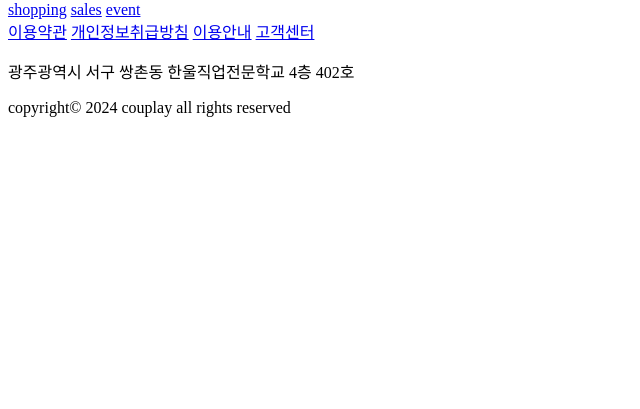
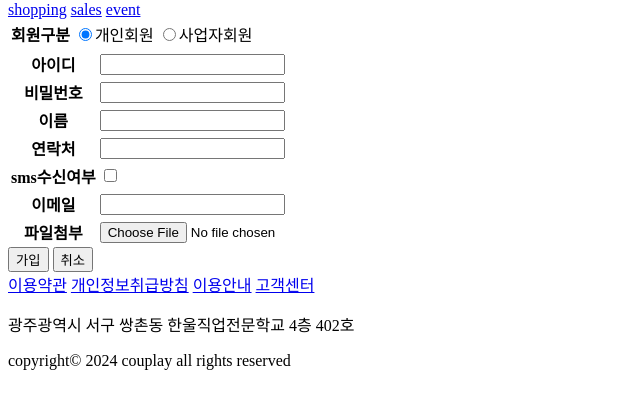
Before and after one commit to MunSeungJun/day4, a plain HTML site: page frontend/index.html in a window 1280 px wide. Shown: the part 135-544 px from the top of the page, without its empty margins (0-640 px from the left). Drawn offline with Linux system fonts and the light colour scheme.

Commit message:
html 기본 완성

```diff
--- a/frontend/index.html
+++ b/frontend/index.html
@@ -23,7 +23,57 @@
       </div>
     </div>
     <!-- /.hearder -->
-    <div class="main"></div>
+    <div class="main">
+      <form>
+        <div class="join-type">
+          <table>
+            <tr>
+              <th>회원구분</th>
+              <td>
+                <label>
+                  <input type="radio" name="gubun" checked />개인회원</label
+                >
+                <label> <input type="radio" name="gubun" />사업자회원</label>
+              </td>
+            </tr>
+          </table>
+        </div>
+        <div class="basic-info">
+          <table>
+            <tr>
+              <th>아이디</th>
+              <td><input type="text" /></td>
+            </tr>
+            <tr>
+              <th>비밀번호</th>
+              <td><input type="password" /></td>
+            </tr>
+            <tr>
+              <th>이름</th>
+              <td><input type="text" /></td>
+            </tr>
+            <tr>
+              <th>연락처</th>
+              <td><input type="text" /></td>
+            </tr>
+            <tr>
+              <th>sms수신여부</th>
+              <td><input type="checkbox" /></td>
+            </tr>
+            <tr>
+              <th>이메일</th>
+              <td><input type="email" /></td>
+            </tr>
+            <tr>
+              <th>파일첨부</th>
+              <td><input type="file" /></td>
+            </tr>
+          </table>
+          <input type="submit" value="가입" />
+          <input type="reset" value="취소" />
+        </div>
+      </form>
+    </div>
     <!-- /.main -->
     <div class="footer">
       <div class="sub-menu">
```
